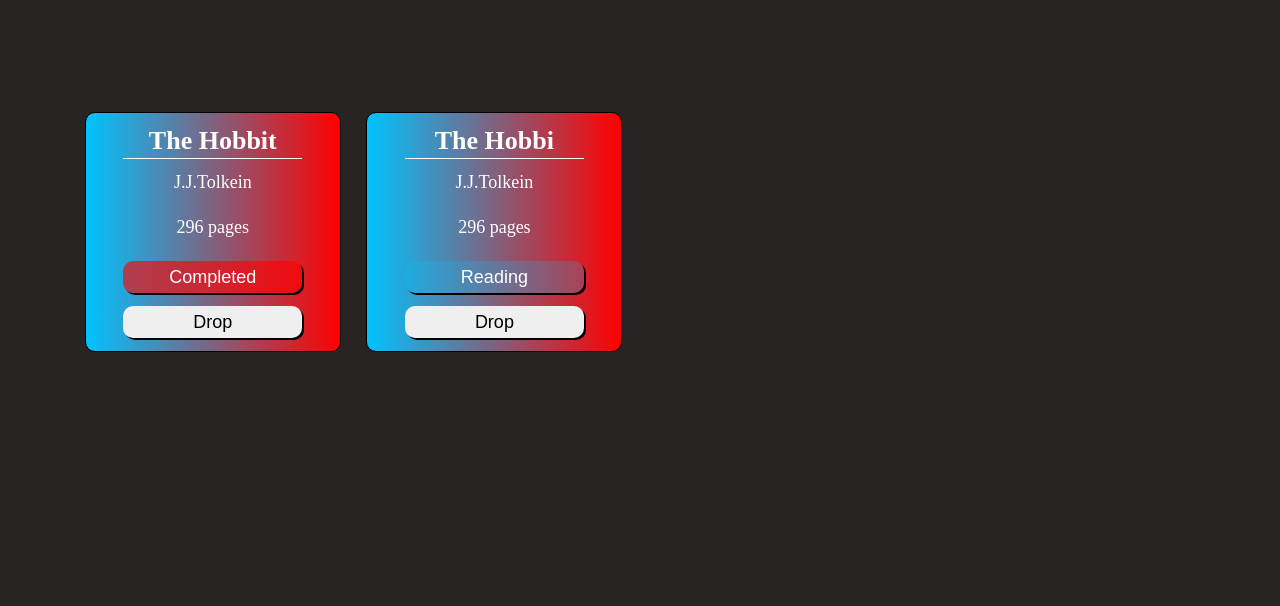
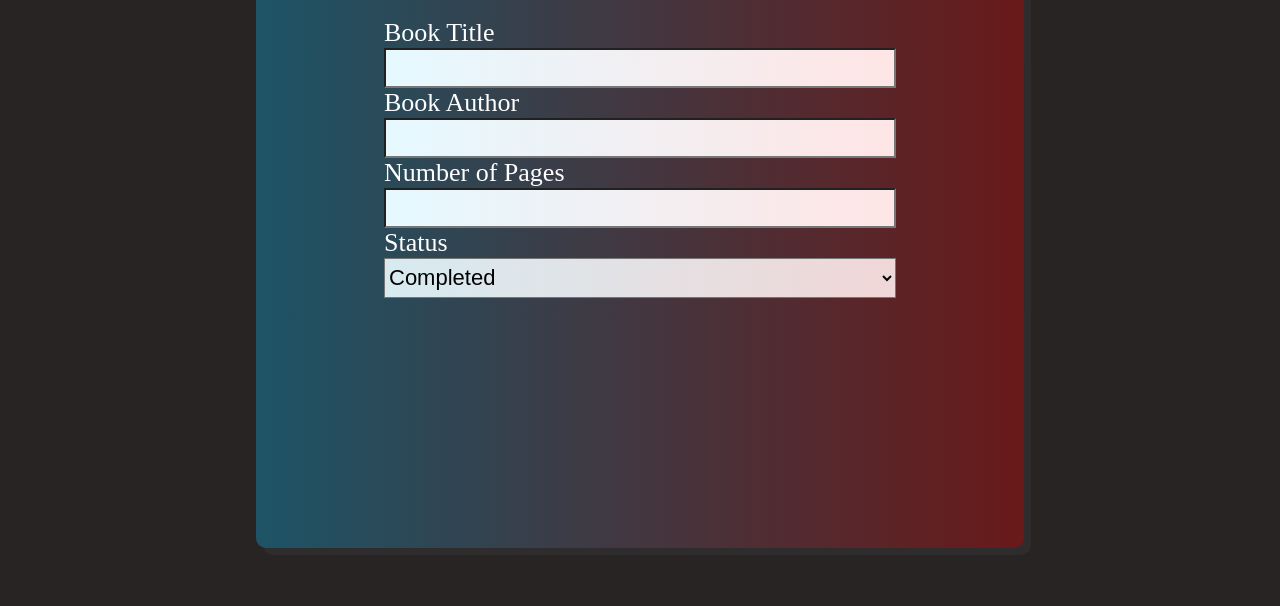
Before and after one commit to kniroj-neupane/Library-app, a plain HTML site: page index.html in a window 1280 px wide. Shown: the part 194-800 px from the top of the page. Drawn offline with Linux system fonts and the light colour scheme.

Commit message:
Add form for adding new books

```diff
--- a/index.html
+++ b/index.html
@@ -16,30 +16,37 @@
     </header>
     <main>
         <div id="booksContainer">
+        </div>
         <div id="formContainer">
             <form>
-                <h2 class="formTitle">Add New Book</h2>
-                <label for="booktitle">
-                    Book title
-                    <input type="text"  id="booktitle">
-                </label>
-                <label for="bookauthor">
-                    Book author
-                    <input type="text"  id="bookauthor">
-                </label>
-                <label for="bookpages">
-                    Number of Pages
-                    <input type="text"  id="bookpages">
-                </label>
-                <label for="bookstatus">
-                    Book Status
-                    <input type="checkbox"  id="bookstatus">
-                </label>
+                <div id="formtitle">
+                    <h2 class="formTitle">Add New Book</h2>
+                </div>
+                <div>
+                    <label for="booktitle">Book Title</label>
+                    <input type="text" id="booktitle">
+                </div>
+                <div>
+                    <label for="bookauthor">Book Author</label>
+                    <input type="text" id="bookauthor">
+                </div>
+                <div>
+                    <label for="bookpages">Number of Pages</label>
+                    <input type="text" id="bookpages">
+                </div>
+                <div>
+                    <label for="bookstatus">Status</label>
+                    <select name="bookstatus" id="bookstatus">
+                        <menu>
+                            <option value="completed">Completed</option>
+                            <option value="reading">Reading</option>
+                        </menu>
+                    </select>
+                </div>
             </form>
         </div>
     </main>
 
-    </div>
 </body>
 
 </html>
--- a/styles.css
+++ b/styles.css
@@ -32,7 +32,7 @@ header{
     box-shadow: 2px 2px black;
 }
 #booksContainer{
-    display: flex;
+    display: none;
     width: 90vw;
     min-height: 70vh;
     flex-wrap: wrap;
@@ -47,7 +47,7 @@ header{
     width: 20vw;
     height: 30vh;
     margin: 1vw;
-    background-image: linear-gradient(to right, rgb(0, 195, 255), rgba(255,0,0,1));
+    background-image: linear-gradient(to right, rgb(0, 195, 255,0.3), rgba(255,0,0,0.3));
     display: flex;
     flex-direction: column;
     justify-content: space-evenly;
@@ -84,3 +84,36 @@ header{
 .completed{
     background-color: rgba(255, 0, 0, 0.623);
 }
+#formContainer{
+    min-height: 80vh;
+    width: 60vw;
+    margin: auto;
+    margin-top: 5vh;
+    background-image: linear-gradient(to right, rgba(0, 195, 255, 0.3), rgba(255, 0, 0, 0.3));
+    border-radius: 10px;
+    box-shadow: 7px 7px rgba(48, 49, 49, 0.692);
+    color: white;
+    font-size: 26px;
+}
+form{
+    margin-left: 10vw;
+    display: flex;
+    flex-direction: column;
+    justify-content: space-around;
+    align-items: left;
+}
+#formtitle{
+    text-align: center;
+}
+form>div{
+    display: flex;
+    flex-direction: column;
+    justify-content: space-around;
+    width: 40vw;
+}
+input,select{
+    height: 5vh;
+    font-size: 22px;
+    color: black;
+    background-image: linear-gradient(to right, rgba(0, 195, 255, 0.1), rgba(255, 0, 0, 0.1));
+}
```
